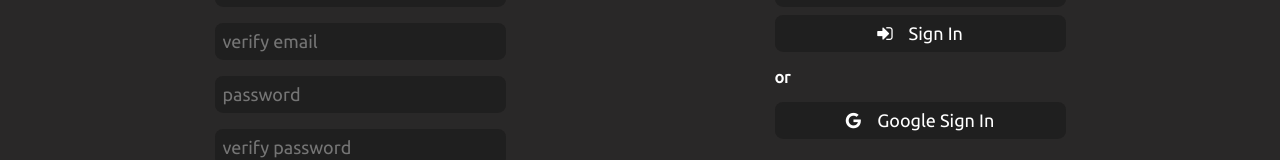
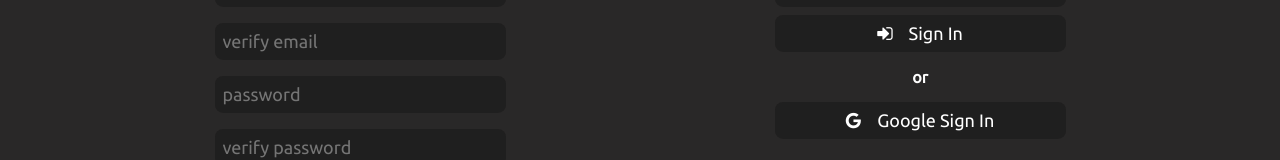
Before and after one commit to ashy07katani/typemonk, a React (Create React App) app: page /login in a window 1280 px wide. Shown: the part 279-439 px from the top of the page. Built offline with nearby package versions, Linux system fonts and the light colour scheme.

Commit message:
p made flex-box

```diff
--- a/src/components/Typemonk/css/TypeLogin.module.css
+++ b/src/components/Typemonk/css/TypeLogin.module.css
@@ -1,3 +1,8 @@
+p{
+    display: flex;
+    text-align: center;
+    justify-content: center;
+}
 .Login-container{
     display: flex;
     justify-content: space-around;
```
